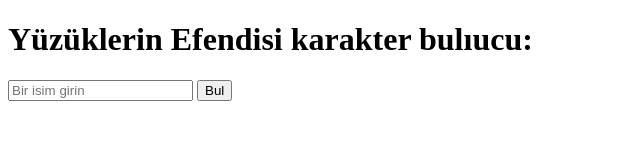
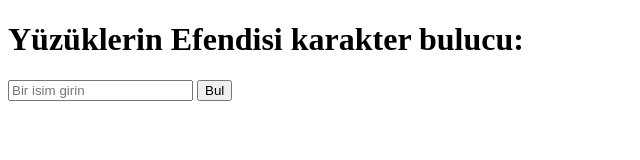
Before and after one commit to kuzeytunakale/lordoftherings, a plain HTML site: page index.html in a window 1280 px wide. Shown: the full height of the page, 0-640 px from the left. Drawn offline with Linux system fonts and the light colour scheme.

Commit message:
Update index.html

```diff
--- a/index.html
+++ b/index.html
@@ -6,7 +6,7 @@
     <title>Yüzüklerin Efendisi</title>
 </head>
 <body>
-    <h1>Yüzüklerin Efendisi karakter bulıucu:</h1>
+    <h1>Yüzüklerin Efendisi karakter bulucu:</h1>
     <input type="text" id="inputText" placeholder="Bir isim girin">
     <button onclick="fetchData()">Bul</button>
     <p id="result"></p>
```
